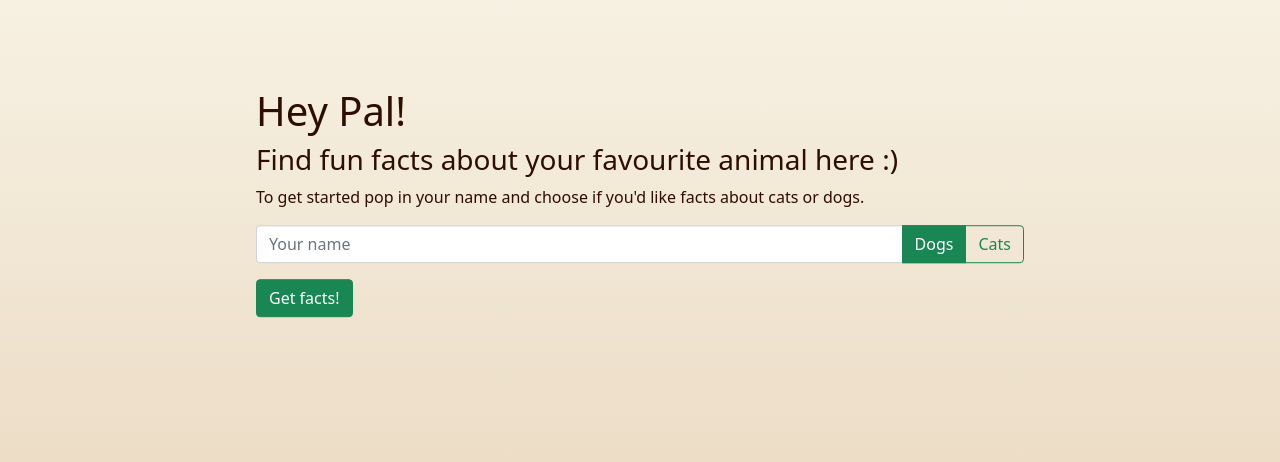
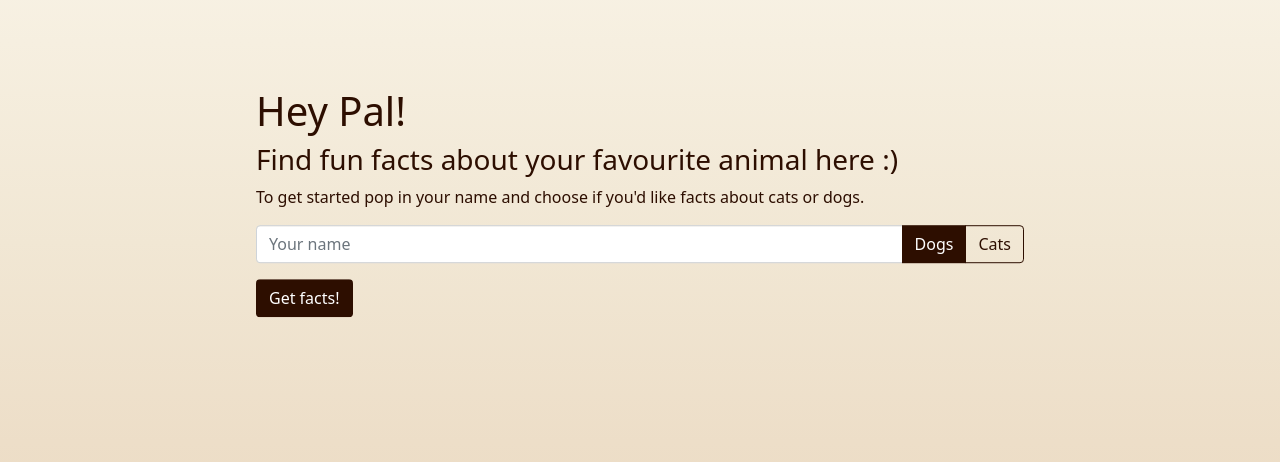
Before and after one commit to dominikacookies/dog-cat-facts, a React (Create React App) app: page / in a window 1280 px wide. Shown: the part 158-620 px from the top of the page. Built offline with nearby package versions, Linux system fonts and the light colour scheme.

Commit message:
added new btn classes to btn elements

```diff
--- a/src/components/WelcomeScreen.js
+++ b/src/components/WelcomeScreen.js
@@ -8,10 +8,10 @@ const WelcomeScreen = (props) => {
       <form onSubmit={props.onSubmit}>
         <div className="input-group mb-3">
           <input type="input" className="form-control" placeholder="Your name" id="name" aria-label="Example text with two button addons"/>
-          <button className="btn btn-success" type="button" id="dog" onClick={props.selectAnimal}>Dogs</button>
-          <button className="btn btn-outline-success" type="button" id="cat" onClick={props.selectAnimal}>Cats</button>
+          <button className="btn primary-button" type="button" id="dog" onClick={props.selectAnimal}>Dogs</button>
+          <button className="btn secondary-button" type="button" id="cat" onClick={props.selectAnimal}>Cats</button>
         </div>
-        <button type="submit" className="btn btn-success">
+        <button type="submit" className="btn primary-button">
           Get facts!
         </button>
       </form>
```
